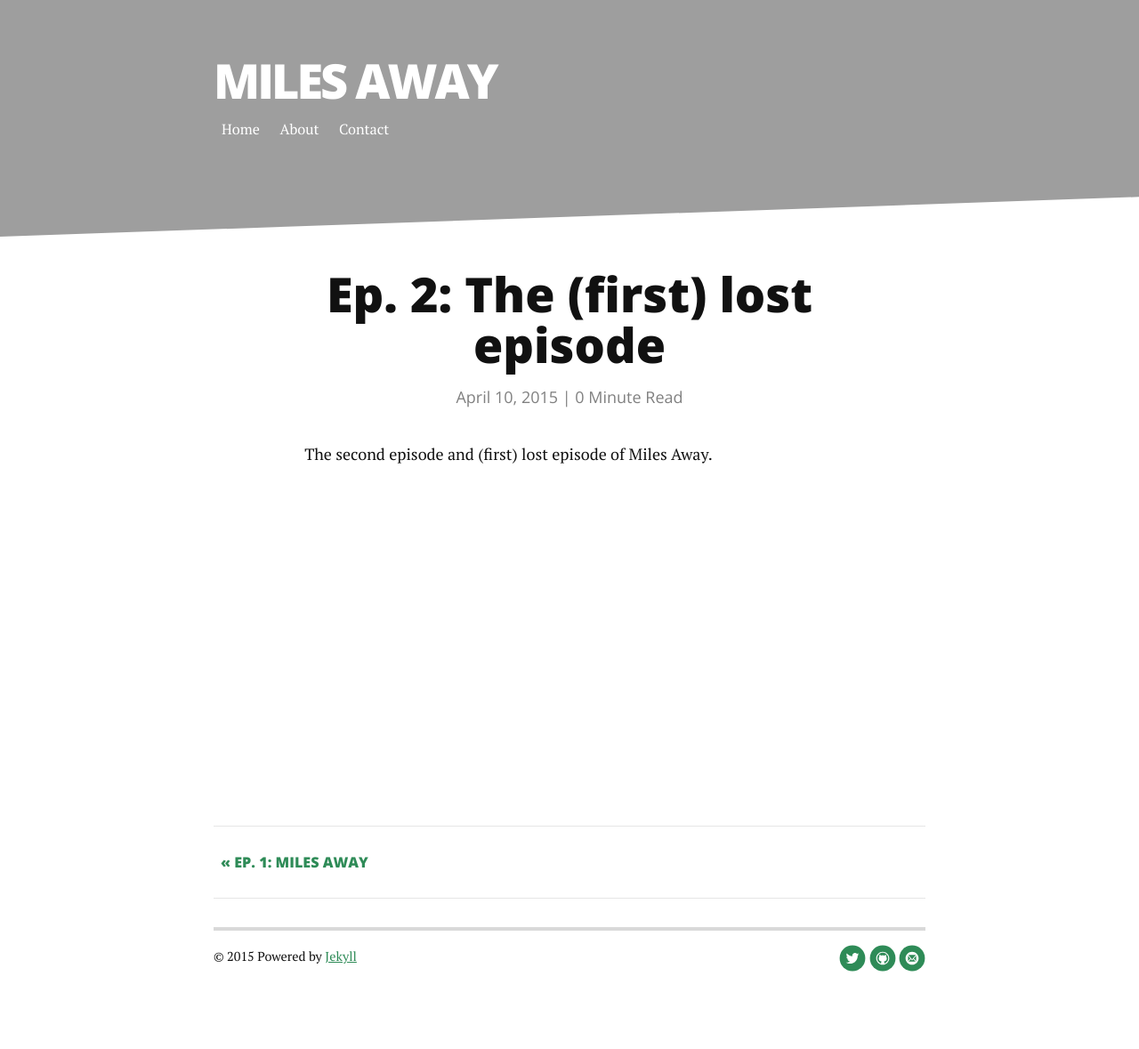
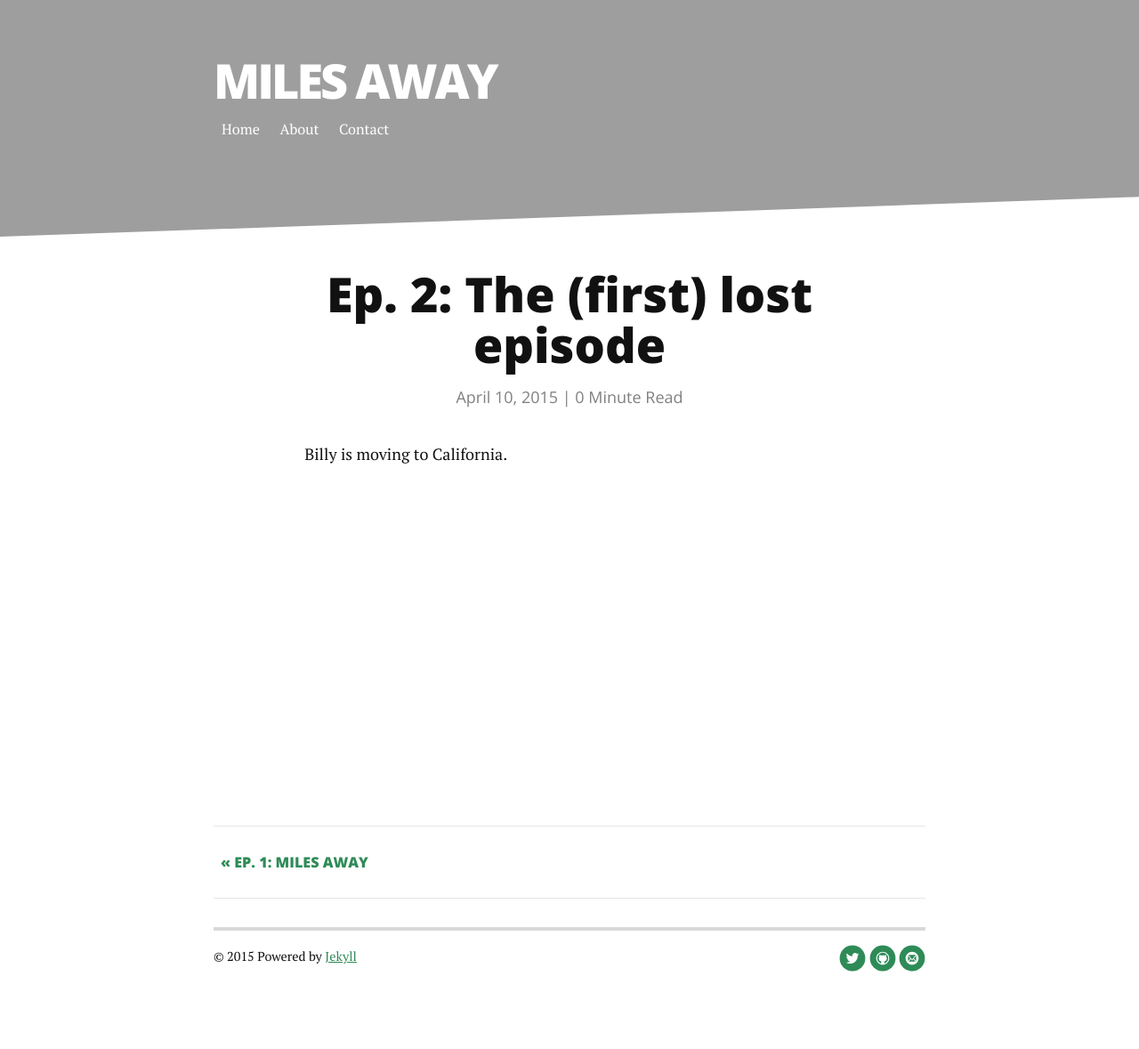
Before and after one commit to wsankey/miles-away, a Jekyll site: the page built from _posts/2015-04-11-The-Lost-Episode.md, in a window 1280 px wide. Shown: the whole page at 89% size. Built offline with Jekyll 4.4.1, drawn with Linux system fonts in a browser that asks for light colours; nearby versions of some CDN libraries; Markdown is read by kramdown in place of the engine named in the settings.

Commit message:
Updated taglines.

```diff
--- a/_posts/2015-04-11-The-Lost-Episode.md
+++ b/_posts/2015-04-11-The-Lost-Episode.md
@@ -5,6 +5,6 @@ date:   2015-04-10
 podcast: <object type="application/x-shockwave-flash" data="https://huffduffer.com/flash/player.swf?soundFile=http://traffic.libsyn.com/willsankey/Miles_Away_002.mp3" width="290" height="24"><param name="movie" value="https://huffduffer.com/flash/player.swf?soundFile=http://traffic.libsyn.com/willsankey/Miles_Away_002.mp3" /><param name="wmode" value="transparent" /><audio src="http://traffic.libsyn.com/willsankey/Miles_Away_002.mp3" controls preload="none"><a href="https://huffduffer.com/wsankey/221832">Miles Away on Huffduffer</a></audio></object>
 ---
 
-The second episode and (first) lost episode of Miles Away.
+Billy is moving to California.
 
 <iframe style="border: none" src="//html5-player.libsyn.com/embed/episode/id/3488960/height/360/width/640/theme/standard-mini/direction/no/autoplay/no/autonext/no/thumbnail/yes/preload/no/no_addthis/no/" height="360" width="640" scrolling="no"  allowfullscreen webkitallowfullscreen mozallowfullscreen oallowfullscreen msallowfullscreen></iframe>
```
Also changed, not shown: _posts/2015-04-05-Ep1-MilesAway.md (+1 -2 lines).
